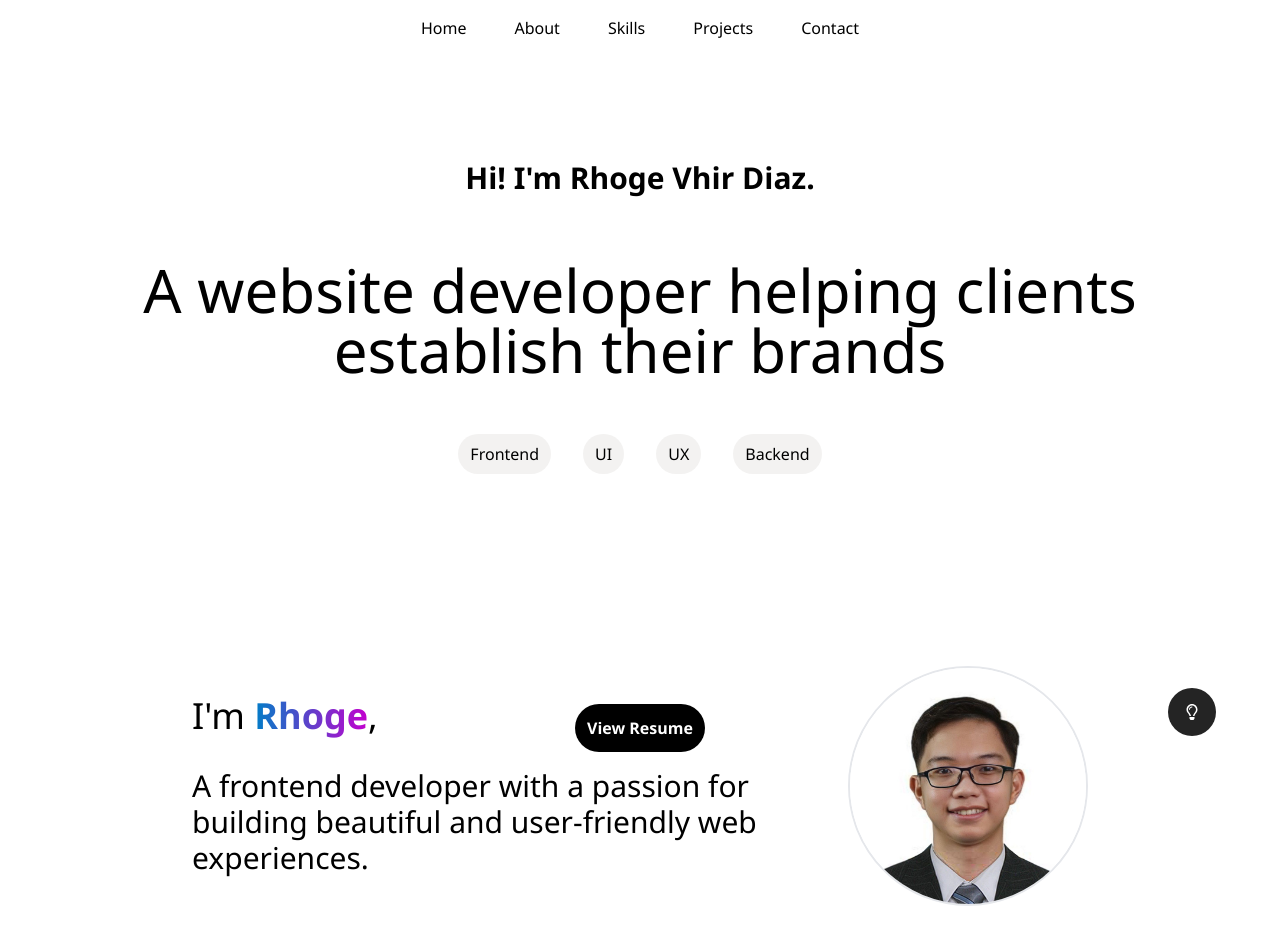
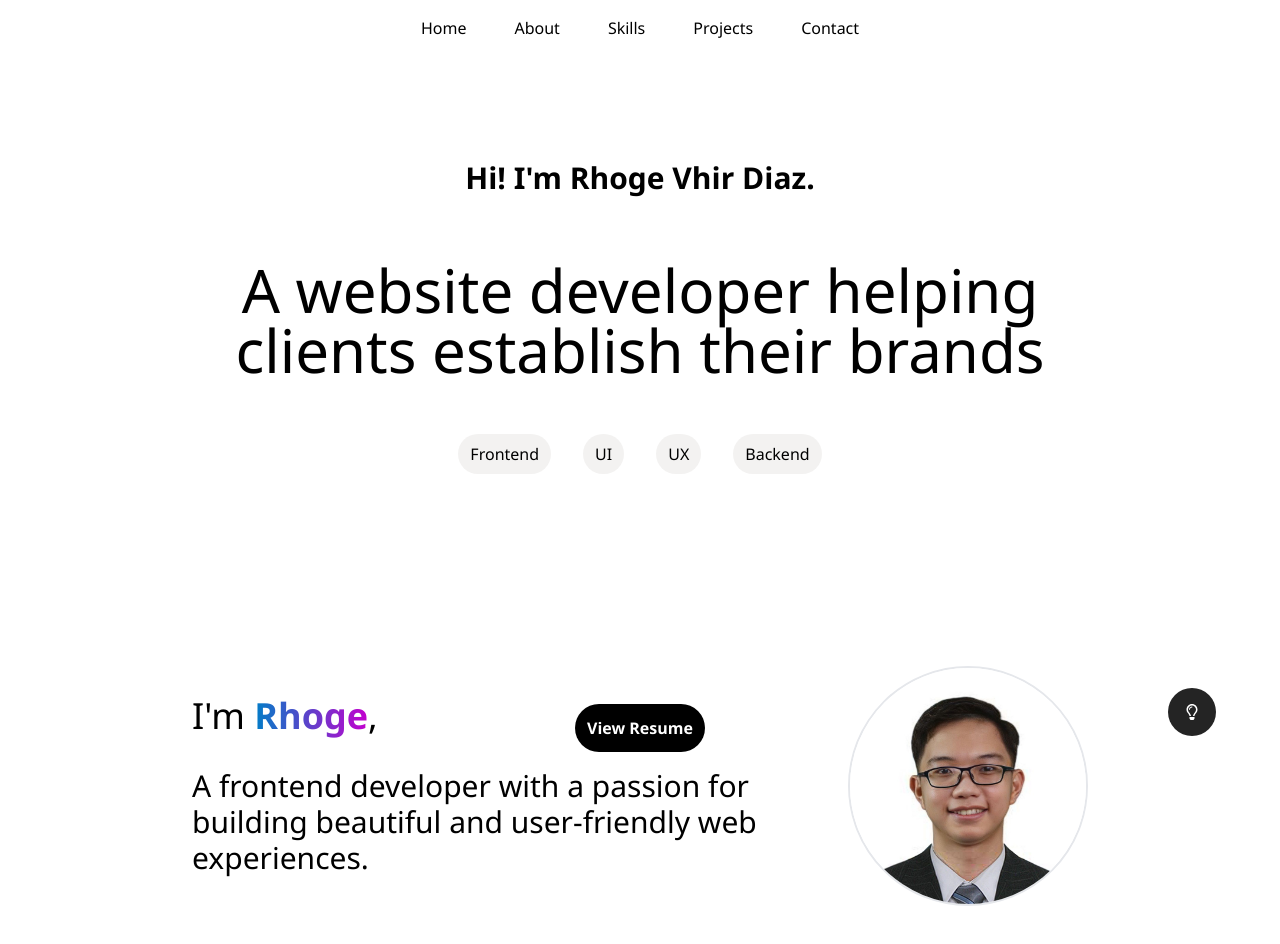
Before and after one commit to RhogeDiaz/Rhoge-Portfolio, a React (Vite) app: page / in a window 1280 px wide. Shown: the top 944 px of the page. Built offline with nearby package versions, Linux system fonts and the light colour scheme.

Commit message:
added hero text max width for larger screen sizes

```diff
--- a/src/components/_hero/Hero.jsx
+++ b/src/components/_hero/Hero.jsx
@@ -15,7 +15,7 @@ const Hero = () => {
             </header>
             <div className='md:pb-24 md:mt-8'>
                 <div className="flex flex-col items-center" data-aos="fade-down" data-aos-duration="2000">
-                    <h1 className='text-center font-medium text-4xl mx-4 p-4 md:text-6xl md:mx-8 lg:mx-16 dark:text-white'>
+                    <h1 className='text-center font-medium text-4xl mx-4 p-4 md:text-6xl md:mx-8 lg:max-w-5xl lg:mx-16 dark:text-white'>
                         A website developer helping clients establish their brands
                     </h1>
                 </div>
```
